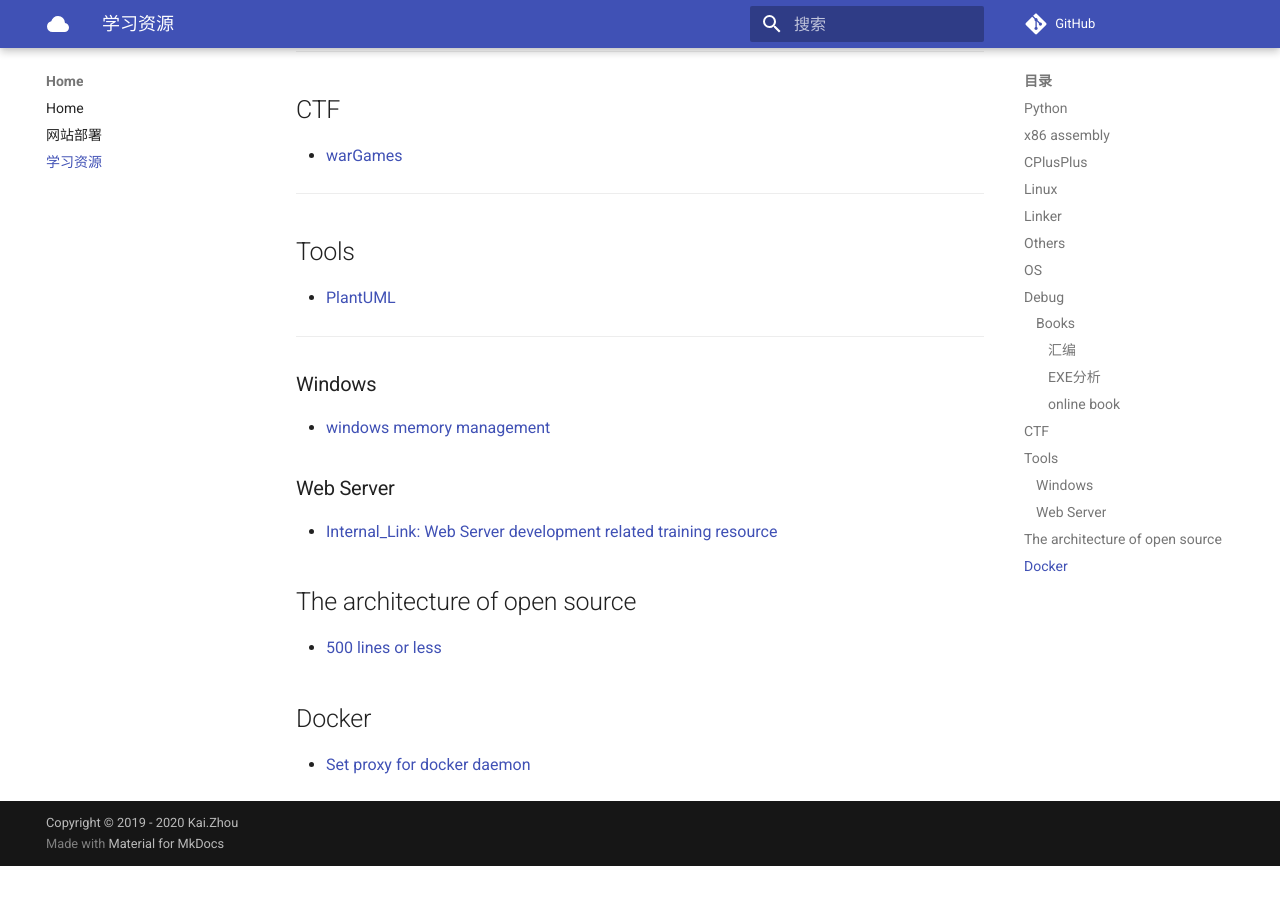
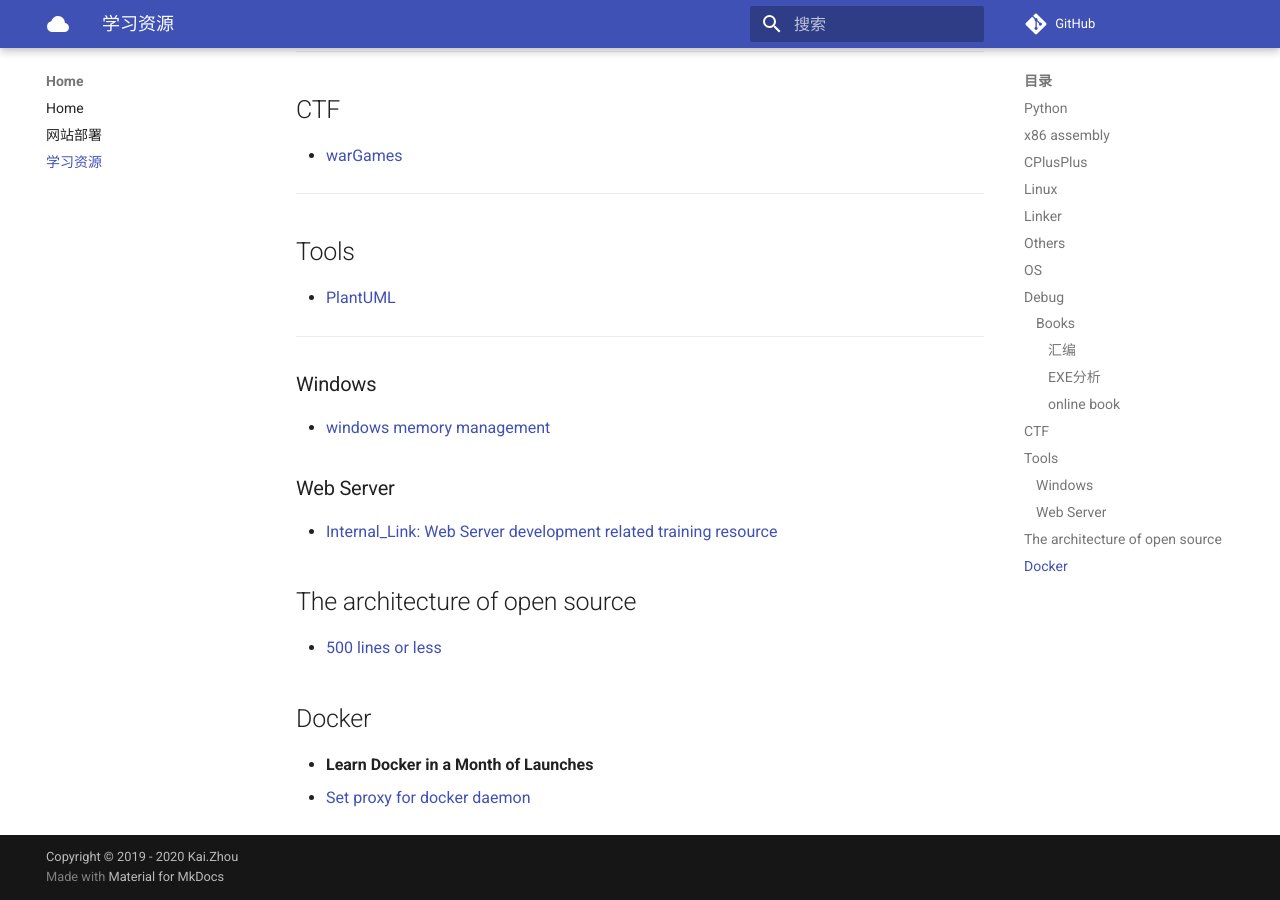
Before and after one commit to zhoukaidev/ks_blog, an MkDocs documentation site: the page built from docs/trainingResource.md, in a window 1280 px wide and 900 px high, scrolled down 1982 px. Built offline with MkDocs 1.6.1 and Material for MkDocs 9.7.7, drawn with Linux system fonts in a browser that asks for light colours; comment, search, counter and statistics services are not loaded; before the commit the page ends 2848 px from its top, so only the background shows below that.

Commit message:
Update trainingResource.md

```diff
--- a/docs/trainingResource.md
+++ b/docs/trainingResource.md
@@ -100,4 +100,5 @@ Record the link of training resource to save my bad memroy.
 
 ## Docker
 
+* **Learn Docker in a Month of Launches**
 * [Set proxy for docker daemon](https://docs.docker.com/config/daemon/systemd/)
```
